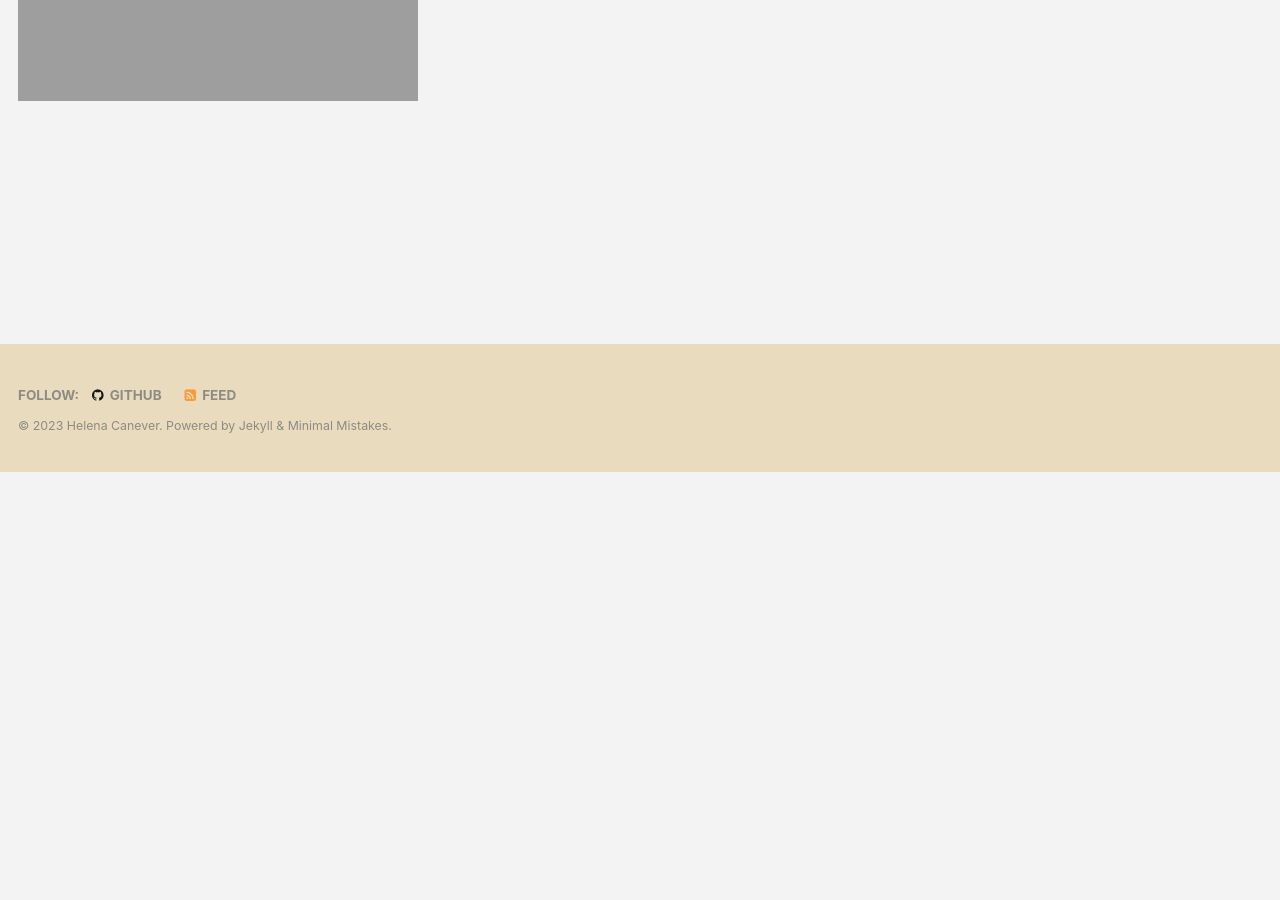
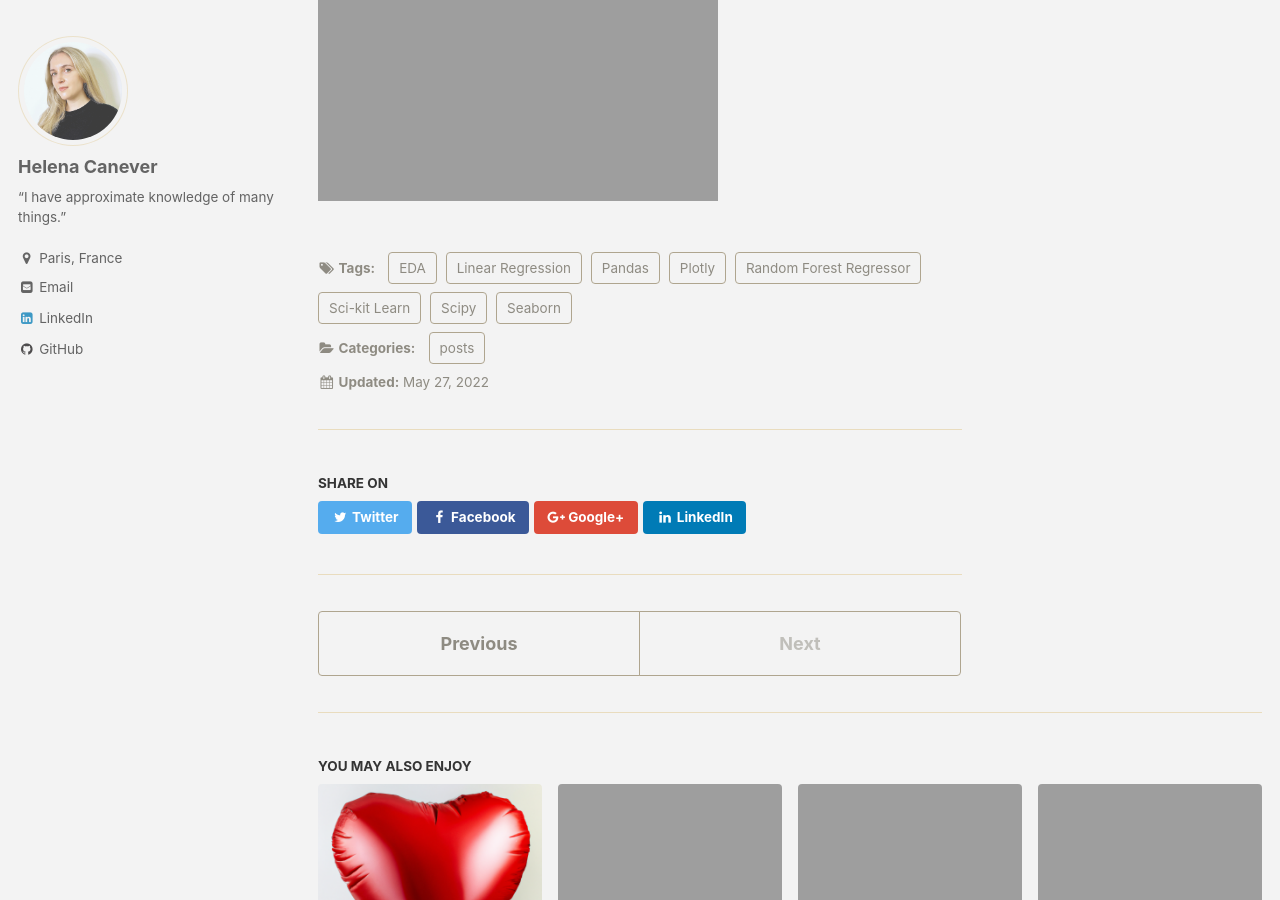
Before and after one commit to HelenaCGarry/HelenaCanever.github.io, a Jekyll site: the page built from _posts/2022-05-27-ML_Walmart_Sales.md, in a window 1280 px wide and 900 px high, scrolled down 428 px. Built offline with Jekyll 4.4.1, drawn with Linux system fonts in a browser that asks for light colours; cached includes are drawn as plain includes; before the commit the page ends 900 px from its top, so only the background shows below that; some of the changed text lies outside the part shown.

Commit message:
Update _config.yml

```diff
--- a/_config.yml
+++ b/_config.yml
@@ -233,7 +233,7 @@ defaults:
       path: ""
       type: posts
     values:
-      layout: splash
+      layout: single
       author_profile: true
       read_time: true
       comments: true
```
